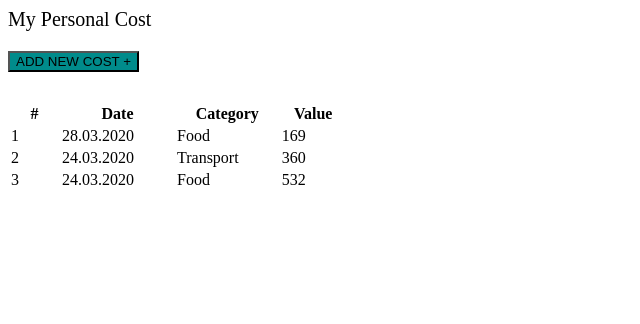
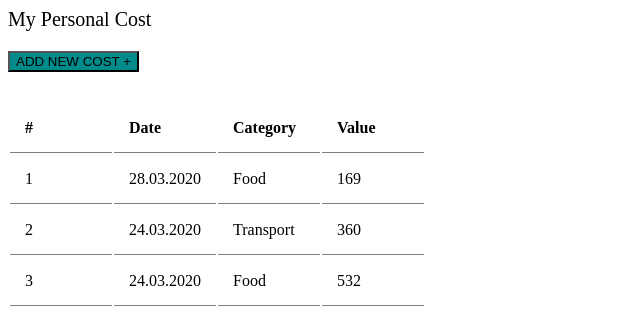
Before and after one commit to 123vika/HomeWorks_VueJS_MyPersonalCosts, a Vue app: page / in a window 1280 px wide. Shown: the top 324 px of the page, without its empty margins (0-640 px from the left). Built offline with nearby package versions, Linux system fonts and the light colour scheme.

Commit message:
style table added

```diff
--- a/src/App.vue
+++ b/src/App.vue
@@ -88,7 +88,12 @@ export default {
   margin-top: 20px;
   background-color: darkcyan;
 }
-td {
-  padding-right: 40px;
+
+td, th {
+  width: 25%;
+  border-bottom: 1px solid gray;
+  padding: 15px;
+  text-align: left;
 }
+
 </style>
```
